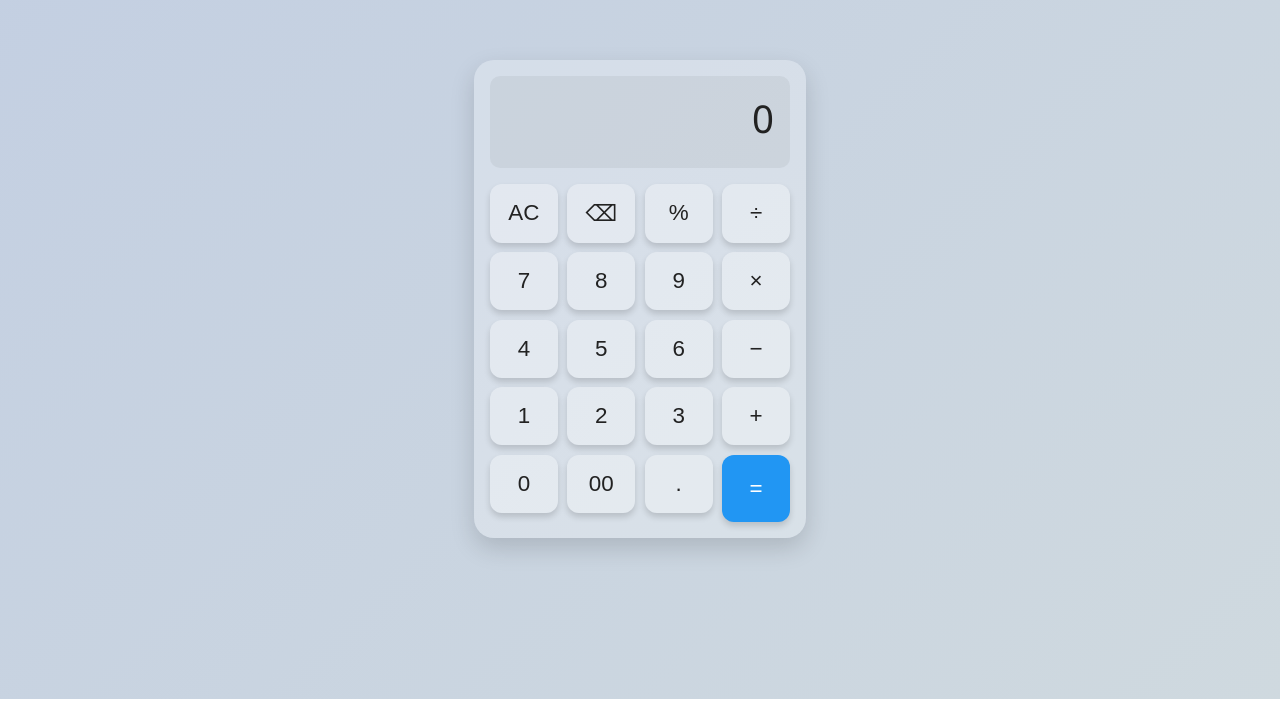
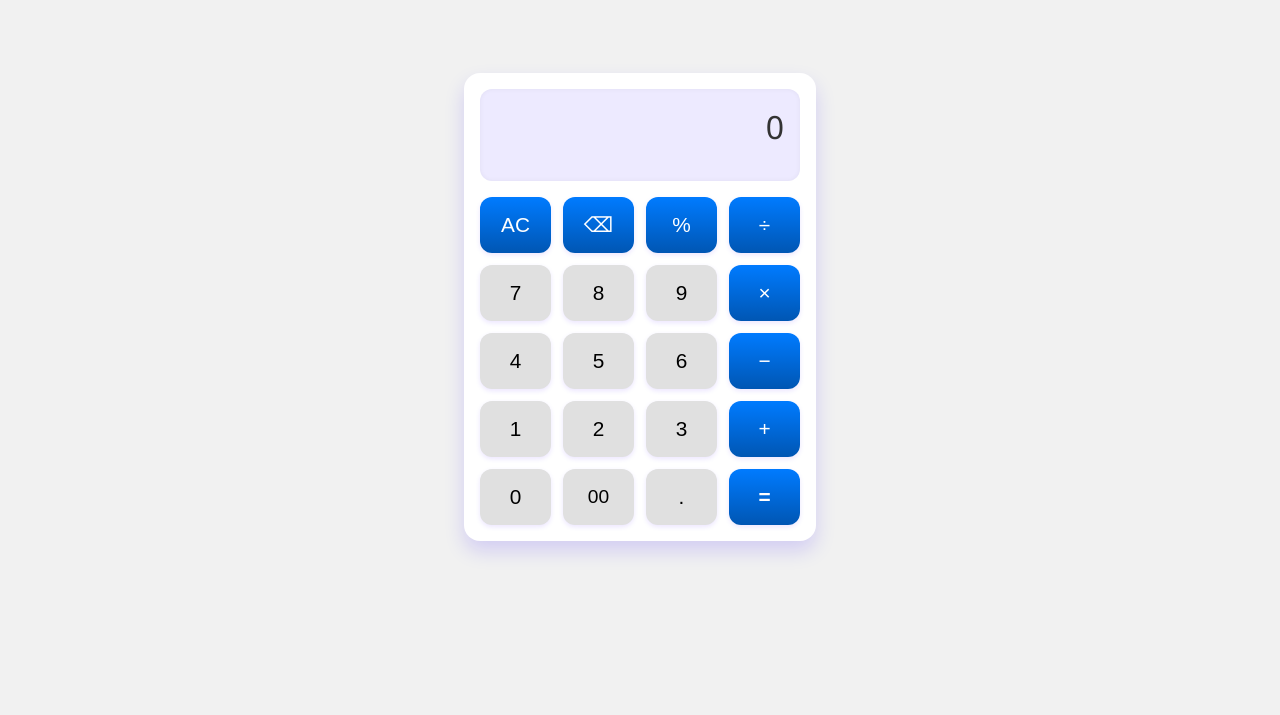
Before and after one commit to tanvir15437/calculator_tast_by_Selise, a plain HTML site: page index.html in a window 1280 px wide. Shown: the part 101-816 px from the top of the page. Drawn offline with Linux system fonts and the light colour scheme.

Commit message:
style: enhance calculator UI with hover effects and operator button colors
Added hover effects to all buttons for better interactivity. Applied consistent blue gradient styling to all operator buttons including AC, ⌫, %, ÷, ×, −, +, and = for a unified visual theme.

```diff
--- a/style.css
+++ b/style.css
@@ -1,82 +1,69 @@
-:root {
-  --bg: #e0e0e0;
-  --calculator-bg: rgba(255, 255, 255, 0.25);
-  --button-bg: rgba(255, 255, 255, 0.3);
-  --btn-shadow: rgba(0, 0, 0, 0.15);
-  --text-color: #222;
-  --accent: #4caf50;
-  --equal-bg: #2196f3;
-  --operator-bg: #f9a825;
-}
-
 body {
-  margin: 0;
-  height: 100vh;
-  font-family: 'Segoe UI', sans-serif;
-  background: linear-gradient(135deg, #c3cfe2, #cfd9df);
   display: flex;
+  justify-content: center;
   align-items: center;
-  justify-content: center;
-}
-
-.wrapper {
-  backdrop-filter: blur(12px);
-  -webkit-backdrop-filter: blur(12px);
+  min-height: 100vh;
+  background: #f1f1f1;
+  font-family: 'Segoe UI', Tahoma, Geneva, Verdana, sans-serif;
 }
 
 .calculator {
-  background: var(--calculator-bg);
-  border-radius: 20px;
-  box-shadow: 0 10px 25px var(--btn-shadow);
+  width: 320px;
+  background: #ffffff;
+  border-radius: 16px;
+  box-shadow: 0 10px 20px rgba(38, 0, 255, 0.15);
   padding: 1rem;
-  width: 300px;
 }
 
 .display {
-  background: rgba(0, 0, 0, 0.05);
-  border-radius: 10px;
-  font-size: 2.4rem;
+  background: #edeaff;
+  font-size: 2rem;
   text-align: right;
   padding: 1rem;
+  border-radius: 12px;
   margin-bottom: 1rem;
-  color: var(--text-color);
+  color: #333;
   min-height: 60px;
-  overflow-x: auto;
+  box-shadow: inset 0 0 5px rgba(0, 0, 0, 0.05);
 }
 
 .keys {
   display: grid;
   grid-template-columns: repeat(4, 1fr);
-  gap: 0.6rem;
+  gap: 0.75rem;
 }
 
 .btn {
-  font-size: 1.4rem;
+  font-size: 1.3rem;
   padding: 1rem;
   border: none;
   border-radius: 12px;
-  background: var(--button-bg);
-  color: var(--text-color);
+  background: #e0e0e0;
+  color: #000;
+  box-shadow: 0 2px 5px rgba(72, 0, 255, 0.1);
   cursor: pointer;
-  transition: transform 0.1s ease, background 0.3s ease;
-  box-shadow: 0 4px 6px var(--btn-shadow);
+  transition: all 0.2s ease;
 }
 
-.btn:active {
-  transform: scale(0.97);
+.btn:hover {
+  background: linear-gradient(to bottom, #4257f5, #1E88E5);
 }
 
-.operator {
-  background: var(--operator-bg);
+
+
+/* Blue gradient for all operator buttons */
+.operator-top,
+.operator-right,
+.equal {
+  background: linear-gradient(to bottom, #007bff, #0056b3);
   color: white;
 }
 
 .equal {
-  background: var(--equal-bg);
-  color: white;
-  grid-row: span 2;
+  font-weight: bold;
 }
 
-.zero {
-  grid-column: span 2;
+/* Special styling for the "00" button */
+.btn[data-value="00"] {
+  font-size: 1.2rem;
 }
```
